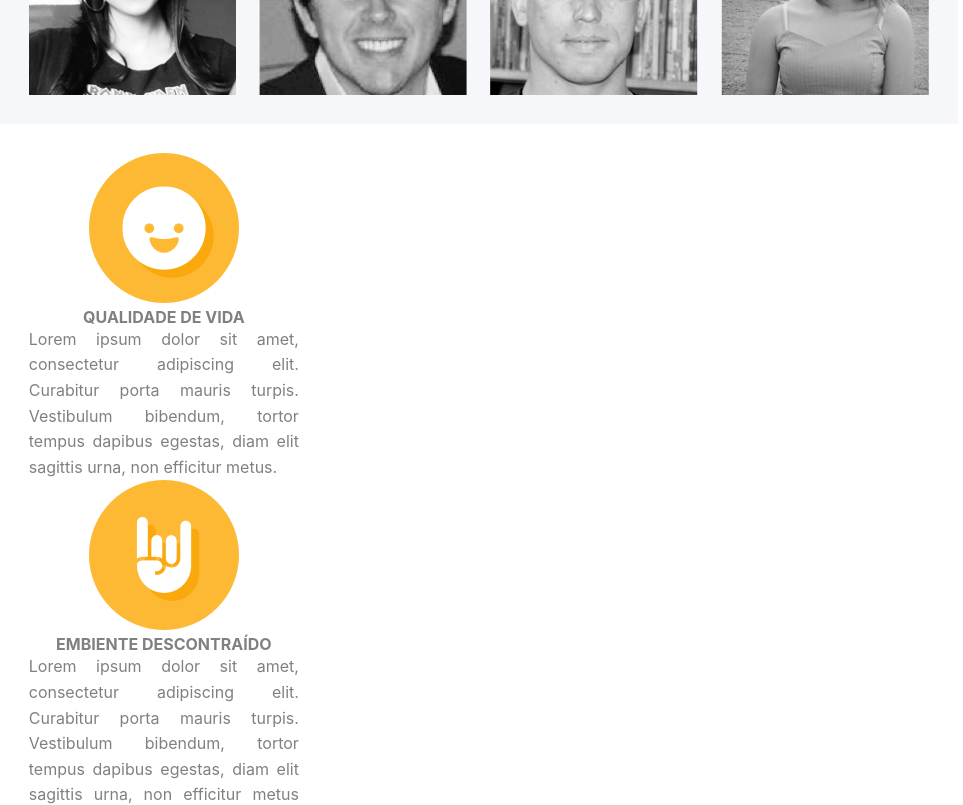
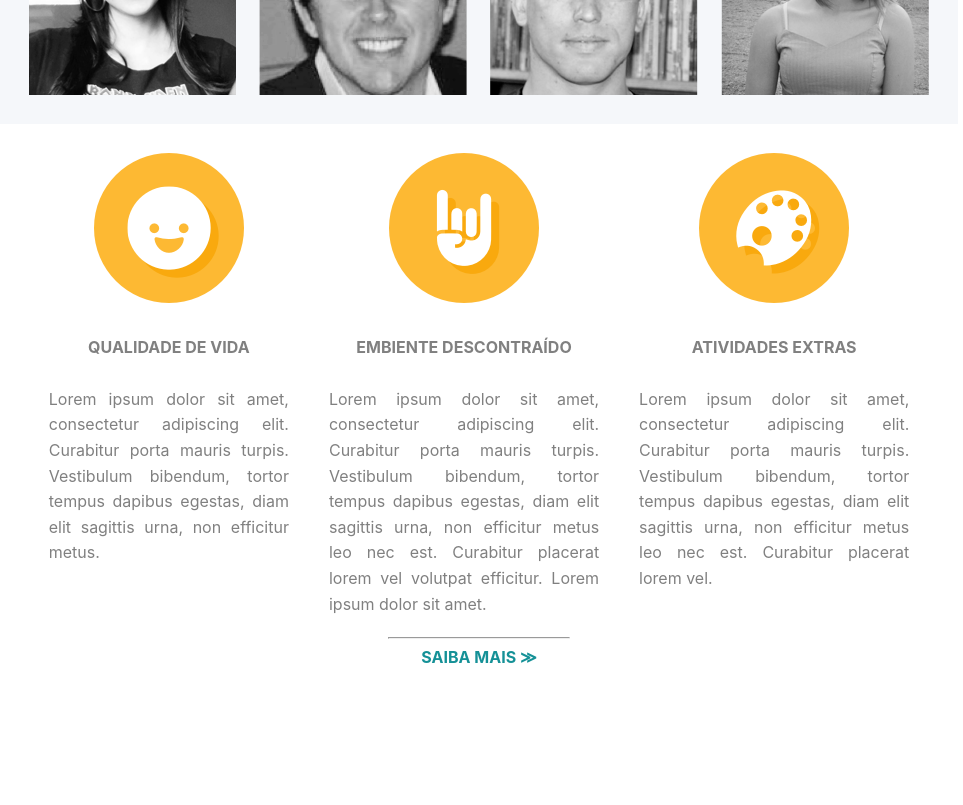
Before and after one commit to arpesam/elo7-test, a React (Create React App) app: page / in a window 1280 px wide. Shown: the part 980-1785 px from the top of the page, without its empty margins (0-963 px from the left). After the commit the page ends 1676 px from the top, so only its background shows below. Built offline with nearby package versions, Linux system fonts and the light colour scheme.

Commit message:
added more info link and horizontal line at company description bottom

```diff
--- a/src/components/company-description/CompanyDescription.css
+++ b/src/components/company-description/CompanyDescription.css
@@ -2,10 +2,12 @@
   padding: 3%;
 }
 
-.card {
-  max-width: 30%;
+.cards-wrapper {
+  margin-bottom: 20px;
 }
 
-.card p {
-  text-align: justify;
+.link-more-info {
+  text-decoration: none;
+  font-weight: bold;
+  color: #159197;
 }
--- a/src/components/company-description/CompanyDescription.jsx
+++ b/src/components/company-description/CompanyDescription.jsx
@@ -1,42 +1,29 @@
 import React from 'react'
 import Card from './card/Card.jsx'
-import lifeQuality from '../../assets/images/qualidade.png'
-import relaxed from '../../assets/images/descontracao.png'
-import activity from '../../assets/images/atividades.png'
+import { cardData } from './company-description';
+
 import './CompanyDescription.css'
 
 
 const CompanyDescription = () => {
-  const cardData = [
-    {
-      title: 'Qualidade de vida',
-      img: lifeQuality,
-      description: `Lorem ipsum dolor sit amet, consectetur adipiscing elit. Curabitur porta mauris turpis.
-      Vestibulum bibendum, tortor tempus dapibus egestas, diam elit sagittis urna, non efficitur
-      metus.`
-    },
-    {
-      title: 'Embiente descontraído',
-      img: relaxed,
-      description: `Lorem ipsum dolor sit amet, consectetur adipiscing elit. Curabitur porta mauris turpis.
-      Vestibulum bibendum, tortor tempus dapibus egestas, diam elit sagittis urna, non efficitur
-      metus leo nec est. Curabitur placerat lorem vel volutpat efficitur. Lorem ipsum dolor sit
-      amet.`
-    },
-    {
-      title: 'Atividades extras',
-      img: activity,
-      description: `Lorem ipsum dolor sit amet, consectetur adipiscing elit. Curabitur porta mauris turpis.
-      Vestibulum bibendum, tortor tempus dapibus egestas, diam elit sagittis urna, non efficitur
-      metus leo nec est. Curabitur placerat lorem vel.`
-    }
-  ]
+
 
   return (
     <div className="company-description">
-      {cardData.map((card, index) => (
-        <Card key={index} {...card} />
-      ))}
+      <div className="cards-wrapper flex-row">
+        {cardData.map((card, index) => (
+          <Card key={index} {...card} />
+        ))}
+      </div>
+      <hr />
+      <a
+        href="https://www.linkedin.com/company/elo7/"
+        target="_blank"
+        rel="noopener noreferrer"
+        className="to-uppercase link-more-info"
+      >
+        Saiba Mais &#8811;
+      </a>
     </div>
   )
 }
--- a/src/components/company-description/card/Card.css
+++ b/src/components/company-description/card/Card.css
@@ -0,0 +1,12 @@
+.card {
+  max-width: 30%;
+  margin: 0 20px;
+}
+
+.card h4 {
+  margin: 30px 0;
+}
+
+.card p {
+  text-align: justify;
+}
--- /dev/null
+++ b/src/components/company-description/company-description.js
@@ -0,0 +1,28 @@
+import lifeQuality from '../../assets/images/qualidade.png'
+import relaxed from '../../assets/images/descontracao.png'
+import activity from '../../assets/images/atividades.png'
+
+export const cardData = [
+  {
+    title: 'Qualidade de vida',
+    img: lifeQuality,
+    description: `Lorem ipsum dolor sit amet, consectetur adipiscing elit. Curabitur porta mauris turpis.
+    Vestibulum bibendum, tortor tempus dapibus egestas, diam elit sagittis urna, non efficitur
+    metus.`
+  },
+  {
+    title: 'Embiente descontraído',
+    img: relaxed,
+    description: `Lorem ipsum dolor sit amet, consectetur adipiscing elit. Curabitur porta mauris turpis.
+    Vestibulum bibendum, tortor tempus dapibus egestas, diam elit sagittis urna, non efficitur
+    metus leo nec est. Curabitur placerat lorem vel volutpat efficitur. Lorem ipsum dolor sit
+    amet.`
+  },
+  {
+    title: 'Atividades extras',
+    img: activity,
+    description: `Lorem ipsum dolor sit amet, consectetur adipiscing elit. Curabitur porta mauris turpis.
+    Vestibulum bibendum, tortor tempus dapibus egestas, diam elit sagittis urna, non efficitur
+    metus leo nec est. Curabitur placerat lorem vel.`
+  }
+]
```
